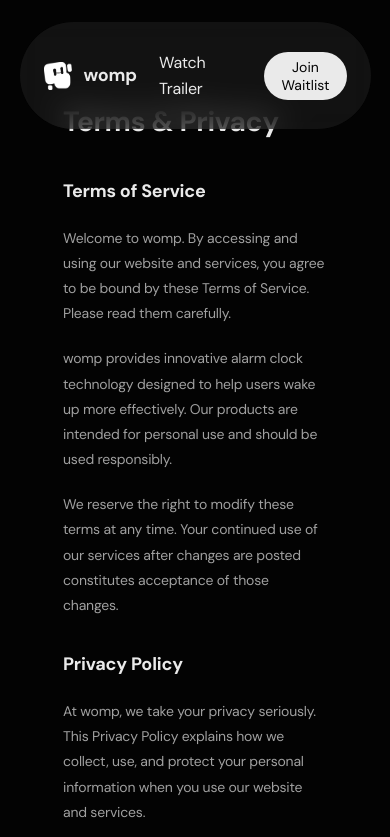
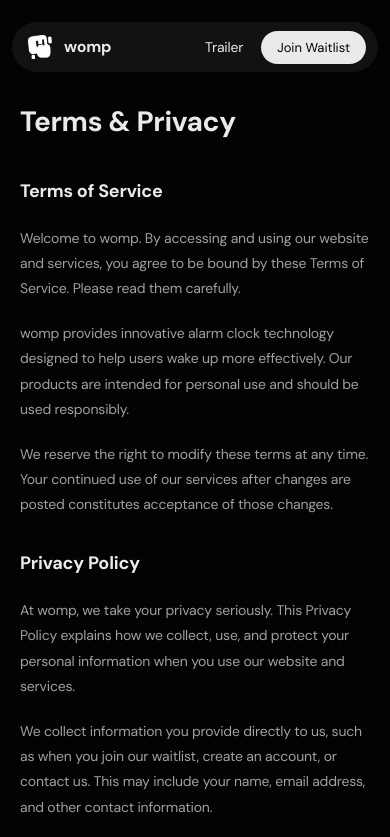
Before and after one commit to tongfeiz/womp_github, a plain HTML site: page terms-privacy.html in a window 390 px wide. Shown: the top 837 px of the page. Drawn offline with Linux system fonts and the light colour scheme.

Commit message:
responsive

```diff
--- a/terms-privacy.html
+++ b/terms-privacy.html
@@ -331,21 +331,40 @@
 
         @media (max-width: 480px) {
             .header {
-                padding: 20px 24px;
+                padding: 8px 12px;
+                padding-left: 16px;
+                width: calc(100% - 24px);
+                margin-left: 12px;
+                margin-right: 12px;
             }
 
             .logo {
-                font-size: 18px;
+                font-size: 16px;
             }
 
-            .nav-button {
+            .logo img {
+                width: 24px;
+                height: 24px;
+            }
+
+            .nav-actions {
+                gap: 6px;
+            }
+
+            .nav-link {
                 font-size: 14px;
                 padding: 6px 12px;
             }
 
+            .nav-button {
+                font-size: 13px;
+                padding: 8px 16px;
+                white-space: nowrap;
+            }
+
             .content-section {
-                padding: 100px 24px 50px;
-                max-width: 80%;
+                padding: 100px 20px 50px;
+                max-width: 100%;
             }
 
             .content-title {
@@ -392,7 +411,7 @@
             womp
         </a>
         <div class="nav-actions">
-            <a href="https://www.youtube.com/watch?v=dQw4w9WgXcQ" target="_blank" class="nav-link">Watch Trailer</a>
+            <a href="https://www.youtube.com/watch?v=dQw4w9WgXcQ" target="_blank" class="nav-link">Trailer</a>
             <a href="https://form.typeform.com/to/Sj3IxLNZ?typeform-source=www.womp.systems" target="_blank" style="text-decoration: none;">
                 <button class="nav-button">Join Waitlist</button>
             </a>
```
